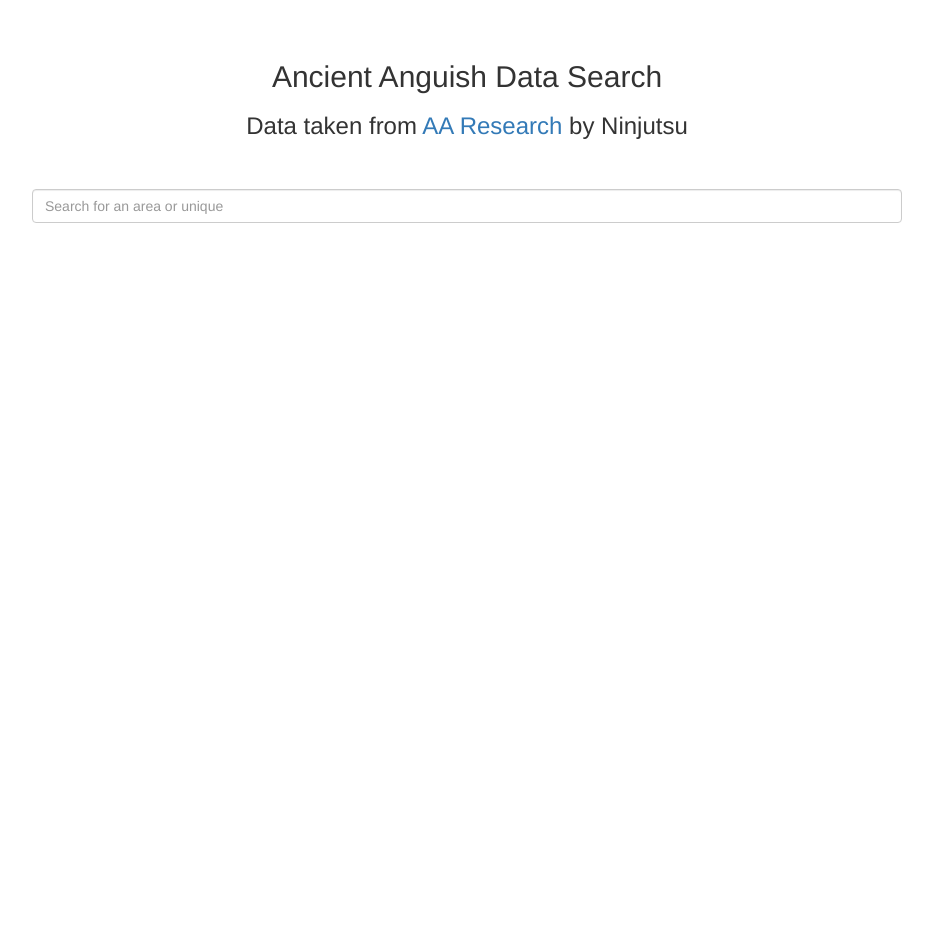
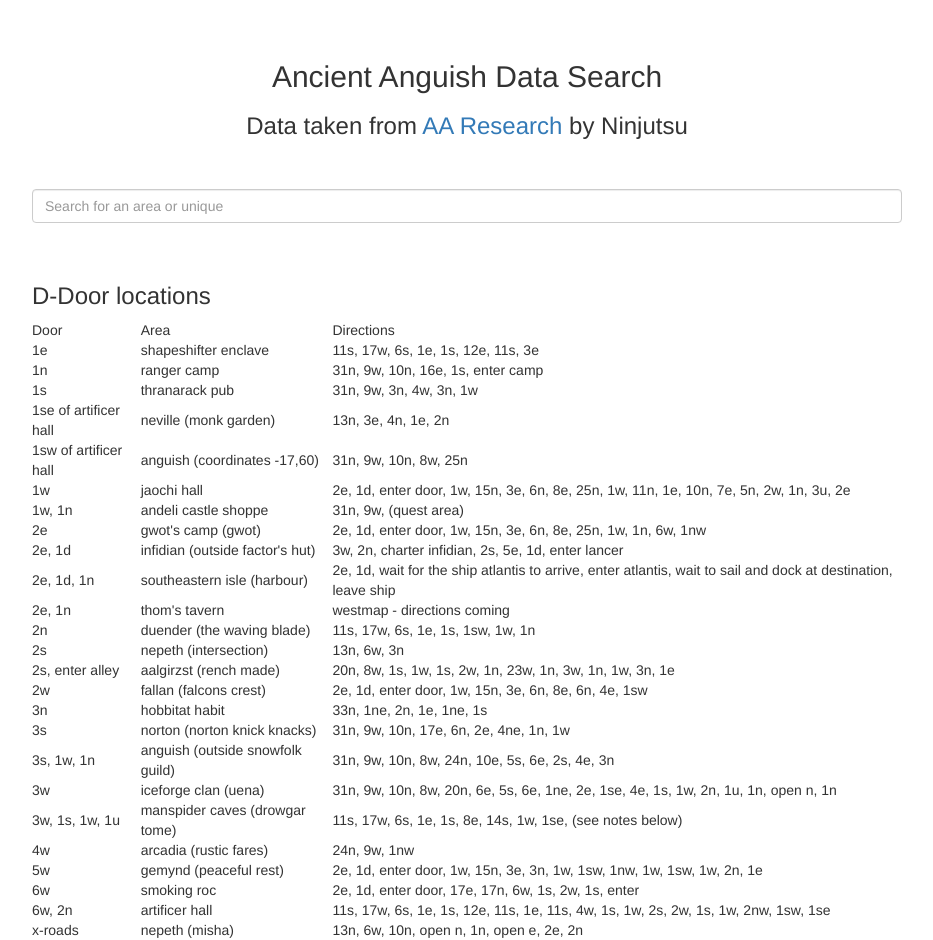
Before and after one commit to steerpike/AA-Research, a plain HTML site: page index.html in a window 1280 px wide. Shown: the whole page, without its empty margins (173-1106 px from the left). Before the commit the page ends 800 px from the top, so only its background shows below. Drawn offline with nearby package versions, Linux system fonts and the light colour scheme.

Commit message:
Door locations added

```diff
--- a/index.html
+++ b/index.html
@@ -17,7 +17,7 @@
   </script>
   <style>
   #result {
-   position: absolute;
+   /*position: absolute;*/
    width: 100%;
    max-width:870px;
    cursor: pointer;
@@ -40,8 +40,148 @@
    <div align="center">
     <input type="text" name="search" id="search" placeholder="Search for an area or unique" class="form-control" />
    </div>
+   <div>
    <ul class="list-group" id="result"></ul>
    <br />
+   </div>
+   <div>
+    <h3>D-Door locations</h3>
+    <table>
+      <thead>
+        <tr>
+          <td>Door</td>
+          <td>Area</td>
+          <td>Directions</td>
+        </tr>
+      </thead>
+      <tr>
+        <td>1e</td>
+        <td>shapeshifter enclave</td>
+        <td>11s, 17w, 6s, 1e, 1s, 12e, 11s, 3e</td>
+      </tr>
+      <tr>
+        <td>1n</td>
+        <td>ranger camp</td>
+        <td>31n, 9w, 10n, 16e, 1s, enter camp</td>
+      </tr>
+      <tr>
+        <td>1s</td>
+        <td>thranarack pub</td>
+        <td>31n, 9w, 3n, 4w, 3n, 1w</td>
+      </tr>
+      <tr>
+        <td>1se of artificer hall</td>
+        <td>neville (monk garden)</td>
+        <td>13n, 3e, 4n, 1e, 2n</td>
+      </tr>
+      <tr>
+        <td>1sw of artificer hall</td>
+        <td>anguish (coordinates -17,60)</td>
+        <td>31n, 9w, 10n, 8w, 25n</td>
+      </tr>
+      <tr>
+        <td>1w</td>
+        <td>jaochi hall</td>
+        <td>2e, 1d, enter door, 1w, 15n, 3e, 6n, 8e, 25n, 1w, 11n, 1e, 10n, 7e, 5n, 2w, 1n, 3u, 2e</td>
+      </tr>
+      <tr>
+        <td>1w, 1n</td>
+        <td>andeli castle shoppe</td>
+        <td>31n, 9w, (quest area)</td>
+      </tr>
+      <tr>
+        <td>2e</td>
+        <td>gwot's camp (gwot)</td>
+        <td>2e, 1d, enter door, 1w, 15n, 3e, 6n, 8e, 25n, 1w, 1n, 6w, 1nw</td>
+      </tr>
+      <tr>
+        <td>2e, 1d</td>
+        <td>infidian (outside factor's hut)</td>
+        <td>3w, 2n, charter infidian, 2s, 5e, 1d, enter lancer</td>
+      </tr>
+      <tr>
+        <td>2e, 1d, 1n</td>
+        <td>southeastern isle (harbour)</td>
+        <td>2e, 1d, wait for the ship atlantis to arrive, enter atlantis, wait to sail and dock at destination, leave ship
+        </td>
+      </tr>
+      <tr>
+        <td>2e, 1n</td>
+        <td>thom's tavern</td>
+        <td>westmap - directions coming</td>
+      </tr>
+      <tr>
+        <td>2n</td>
+        <td>duender (the waving blade)</td>
+        <td>11s, 17w, 6s, 1e, 1s, 1sw, 1w, 1n</td>
+      </tr>
+      <tr>
+        <td>2s</td>
+        <td>nepeth (intersection)</td>
+        <td>13n, 6w, 3n</td>
+      </tr>
+      <tr>
+        <td>2s, enter alley</td>
+        <td>aalgirzst (rench made)</td>
+        <td>20n, 8w, 1s, 1w, 1s, 2w, 1n, 23w, 1n, 3w, 1n, 1w, 3n, 1e</td>
+      </tr>
+      <tr>
+        <td>2w</td>
+        <td>fallan (falcons crest)</td>
+        <td>2e, 1d, enter door, 1w, 15n, 3e, 6n, 8e, 6n, 4e, 1sw</td>
+      </tr>
+      <tr>
+        <td>3n</td>
+        <td>hobbitat habit</td>
+        <td>33n, 1ne, 2n, 1e, 1ne, 1s</td>
+      </tr>
+      <tr>
+        <td>3s</td>
+        <td>norton (norton knick knacks)</td>
+        <td>31n, 9w, 10n, 17e, 6n, 2e, 4ne, 1n, 1w</td>
+      </tr>
+      <tr>
+        <td>3s, 1w, 1n</td>
+        <td>anguish (outside snowfolk guild)</td>
+        <td>31n, 9w, 10n, 8w, 24n, 10e, 5s, 6e, 2s, 4e, 3n</td>
+      </tr>
+      <tr>
+        <td>3w</td>
+        <td>iceforge clan (uena)</td>
+        <td>31n, 9w, 10n, 8w, 20n, 6e, 5s, 6e, 1ne, 2e, 1se, 4e, 1s, 1w, 2n, 1u, 1n, open n, 1n</td>
+      </tr>
+      <tr>
+        <td>3w, 1s, 1w, 1u</td>
+        <td>manspider caves (drowgar tome)</td>
+        <td>11s, 17w, 6s, 1e, 1s, 8e, 14s, 1w, 1se, (see notes below)</td>
+      </tr>
+      <tr>
+        <td>4w</td>
+        <td>arcadia (rustic fares)</td>
+        <td>24n, 9w, 1nw</td>
+      </tr>
+      <tr>
+        <td>5w</td>
+        <td>gemynd (peaceful rest)</td>
+        <td>2e, 1d, enter door, 1w, 15n, 3e, 3n, 1w, 1sw, 1nw, 1w, 1sw, 1w, 2n, 1e</td>
+      </tr>
+      <tr>
+        <td>6w</td>
+        <td>smoking roc</td>
+        <td>2e, 1d, enter door, 17e, 17n, 6w, 1s, 2w, 1s, enter</td>
+      </tr>
+      <tr>
+        <td>6w, 2n</td>
+        <td>artificer hall</td>
+        <td>11s, 17w, 6s, 1e, 1s, 12e, 11s, 1e, 11s, 4w, 1s, 1w, 2s, 2w, 1s, 1w, 2nw, 1sw, 1se</td>
+      </tr>
+      <tr>
+        <td>x-roads</td>
+        <td>nepeth (misha)</td>
+        <td>13n, 6w, 10n, open n, 1n, open e, 2e, 2n</td>
+      </tr>
+    </table>
+   </div>
   </div>
  </body>
 </html>
```
